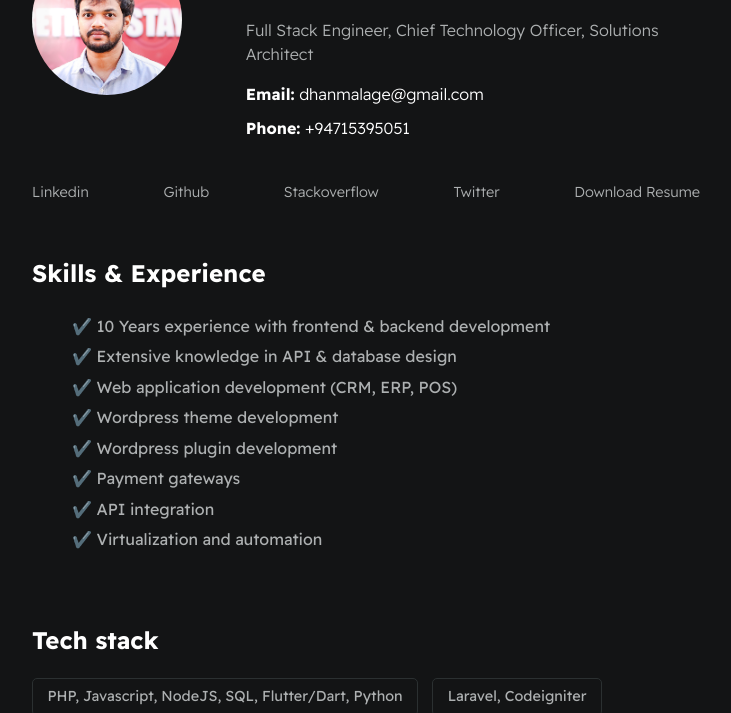
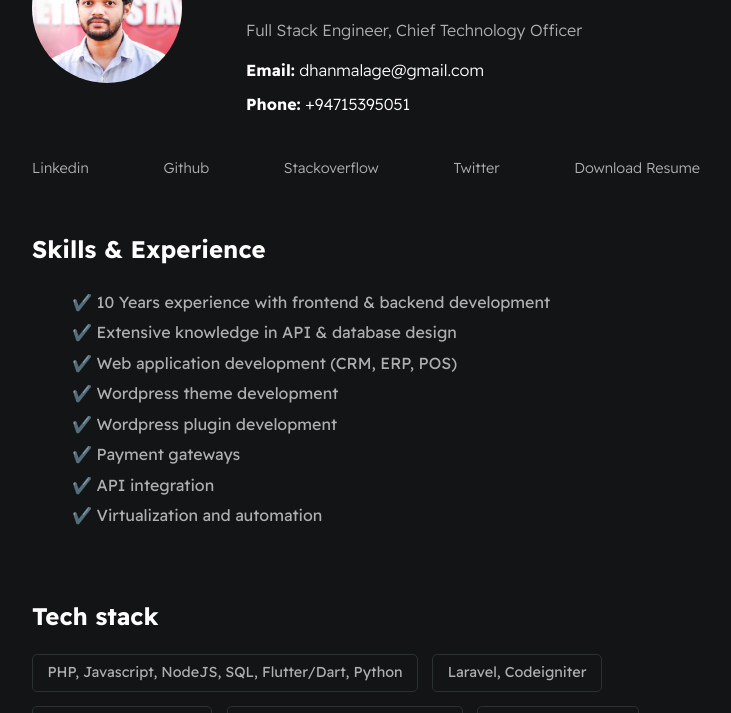
Before and after one commit to dhanmalage/resume, a plain HTML site: page index.html in a window 1280 px wide. Shown: the part 150-863 px from the top of the page, without its empty margins (274-1005 px from the left). Drawn offline with Linux system fonts and the light colour scheme.

Commit message:
title update

```diff
--- a/index.html
+++ b/index.html
@@ -16,7 +16,7 @@
 
                 <div>
                     <h1 id="user-name">Maha Malage</h1>
-                    <p id="bio">Full Stack Engineer, Chief Technology Officer, Solutions Architect</p>
+                    <p id="bio">Full Stack Engineer, Chief Technology Officer</p>
                     <p class="contact"><strong>Email:</strong> <a href="mailto:dhanmalage@gmail.com">dhanmalage@gmail.com</a></p>
                     <p class="contact"><strong>Phone:</strong> <a href="tel:+94715395051">+94715395051</a></p>
                 </div>
```
